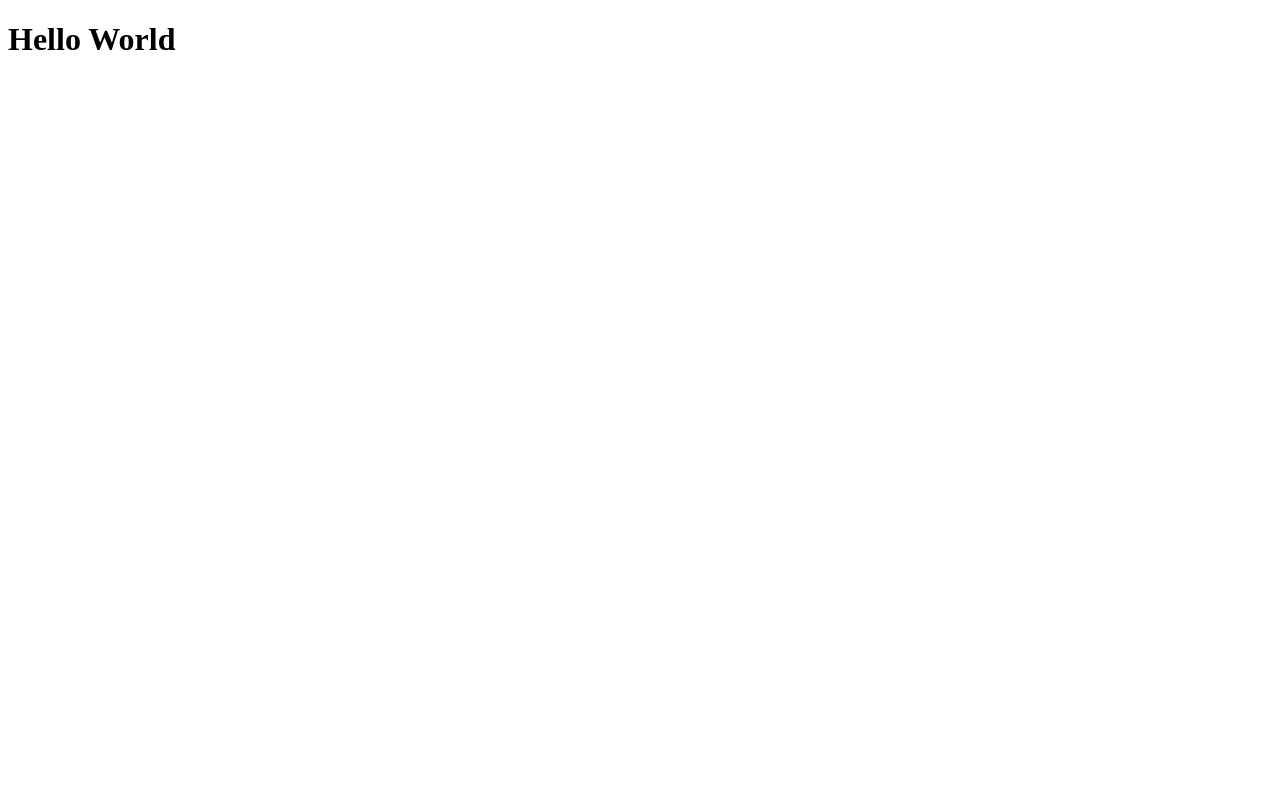
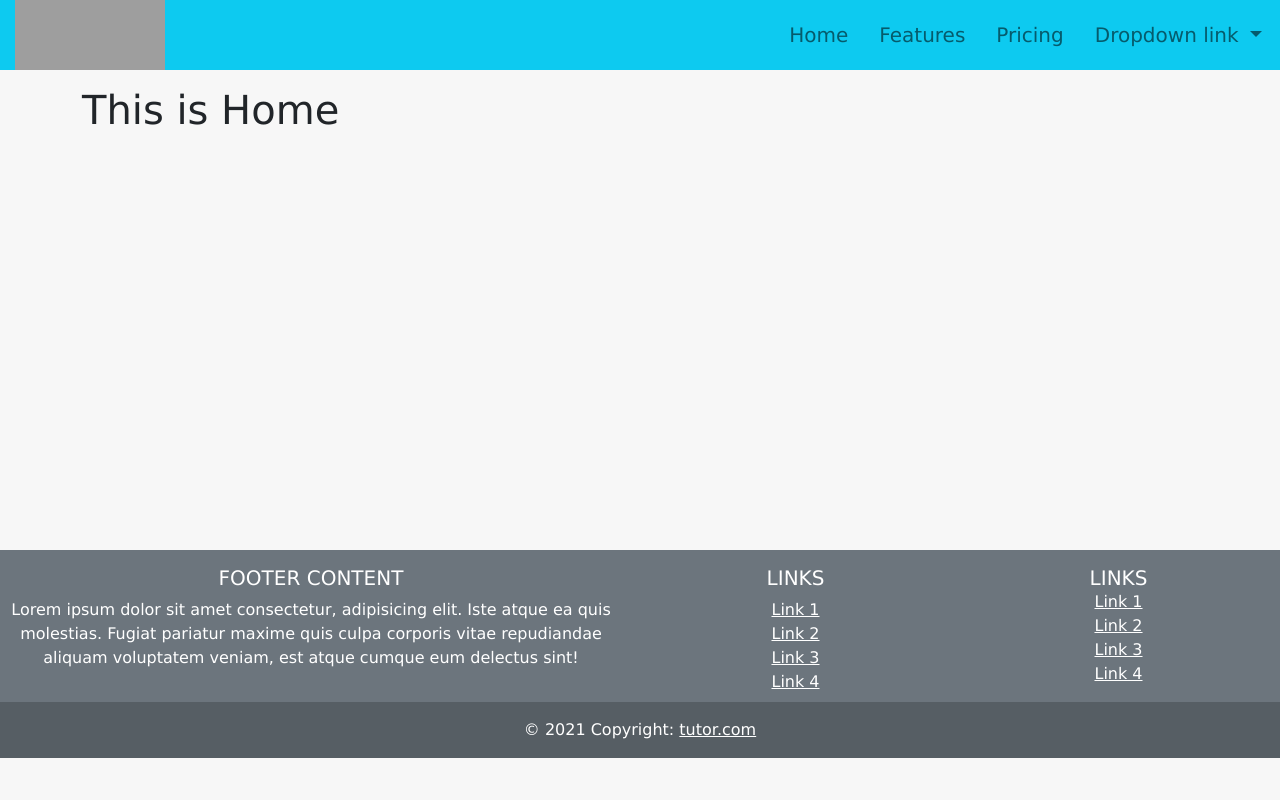
Before and after one commit to Ind20/tutor, a Django app: page / in a window 1280 px wide. Before the commit the page is almost empty. Run offline with Django 3.2, Linux system fonts and the light colour scheme; some libraries are stand-ins or nearby versions; grey boxes are pictures that could not be loaded.

Commit message:
base.html header and footer design

```diff
--- /dev/null
+++ b/static/css/style.css
@@ -0,0 +1,62 @@
+/* - - - - - - - - - - - - - - - - - - - - Universal css - - - - - - - - - - - - - - - - - - - -  */
+
+* {
+    margin: 0;
+    padding: 0;
+}
+
+html, body {
+    width: 100%;
+    height: 100%;
+    background-color: #f7f7f7 !important;
+    font-family: "Lucida Grande"!important;
+}
+
+.container {
+    min-height: 60vh;
+}
+
+.breadcrumb {
+    background-color: #f7f7f7 !important;
+    padding: 0 !important;
+}
+
+.message {
+    margin-top: 10px;
+    text-align: center;
+}
+
+.btn-right {
+    float: right;
+}
+
+.white {
+    color: white !important;
+}
+
+
+/* - - - - - - - - - - - - - - - - - - - - Header css - - - - - - - - - - - - - - - - - - - -  */
+
+.navbar {
+    background-color: slategrey;
+    height: 70px;
+}
+.logo-img {
+    height: 70px;
+    width: 150px;
+    margin-left: 15px;
+}
+.nav-link {
+    font-size: 20px;
+    margin: 0 10px 0 5px;
+}
+
+
+/* - - - - - - - - - - - - - - - - - - - Footer css - - - - - - - - - - - - - - - - - - - - - -  */
+
+.footer {
+    width: 100%;
+}
+.mr0 {
+    margin-right: 0 !important;
+}
--- /dev/null
+++ b/template/base.html
@@ -0,0 +1,98 @@
+{%load static%}
+<!doctype html>
+<html lang="en">
+  <head>
+    <meta charset="utf-8">
+    <meta name="viewport" content="width=device-width, initial-scale=1">
+    <link rel="stylesheet" type="text/css" href="{% static 'css/style.css' %}">
+    <link href="https://cdn.jsdelivr.net/npm/bootstrap@5.0.0-beta3/dist/css/bootstrap.min.css" rel="stylesheet" integrity="sha384-eOJMYsd53ii+scO/bJGFsiCZc+5NDVN2yr8+0RDqr0Ql0h+rP48ckxlpbzKgwra6" crossorigin="anonymous">
+    <link rel="stylesheet" href="https://cdn.jsdelivr.net/npm/bootstrap-icons@1.4.1/font/bootstrap-icons.css">
+    <title>Hello, world!</title>
+  </head>
+  <body>
+    <nav class="navbar navbar-expand-lg navbar-light bg-info">
+        <a href="/"><img class="logo-img" src="{% static 'assets/logo.png' %}" alt="Logo"></a>
+        <div class="collapse navbar-collapse nav justify-content-end" id="navbarNavDropdown">
+            <ul class="navbar-nav">
+                <li class="nav-item">
+                    <a class="nav-link" href="#">Home</a>
+                </li>
+                <li class="nav-item">
+                    <a class="nav-link" href="#">Features</a>
+                </li>
+                <li class="nav-item">
+                    <a class="nav-link" href="#">Pricing</a>
+                </li>
+                <li class="nav-item dropdown">
+                    <a class="nav-link dropdown-toggle" href="#" id="navbarDropdownMenuLink" role="button"
+                        data-bs-toggle="dropdown" aria-expanded="false">
+                        Dropdown link
+                    </a>
+                    <ul class="dropdown-menu" aria-labelledby="navbarDropdownMenuLink">
+                        <li><a class="dropdown-item" href="#">Action</a></li>
+                        <li><a class="dropdown-item" href="#">Another action</a></li>
+                        <li><a class="dropdown-item" href="#">Something else here</a></li>
+                    </ul>
+                </li>
+            </ul>
+        </div>
+    </nav>
+
+    {% block content %}
+    {% endblock %}
+
+    <footer class="pt-3 bg-secondary text-white text-center">
+            <div class="row mr0">
+                <div class="col-lg-6 col-md-12 mb-4 mb-md-0">
+                    <h5 class="text-uppercase">Footer Content</h5>
+                    <p>
+                        Lorem ipsum dolor sit amet consectetur, adipisicing elit. Iste atque ea quis
+                        molestias. Fugiat pariatur maxime quis culpa corporis vitae repudiandae
+                        aliquam voluptatem veniam, est atque cumque eum delectus sint!
+                    </p>
+                </div>
+                <div class="col-lg-3 col-md-6 mb-4 mb-md-0">
+                    <h5 class="text-uppercase">Links</h5>
+
+                    <ul class="list-unstyled mb-0">
+                        <li>
+                            <a href="#!" class="text-white">Link 1</a>
+                        </li>
+                        <li>
+                            <a href="#!" class="text-white">Link 2</a>
+                        </li>
+                        <li>
+                            <a href="#!" class="text-white">Link 3</a>
+                        </li>
+                        <li>
+                            <a href="#!" class="text-white">Link 4</a>
+                        </li>
+                    </ul>
+                </div>
+                <div class="col-lg-3 col-md-6 mb-4 mb-md-0">
+                    <h5 class="text-uppercase mb-0">Links</h5>
+
+                    <ul class="list-unstyled">
+                        <li>
+                            <a href="#!" class="text-white">Link 1</a>
+                        </li>
+                        <li>
+                            <a href="#!" class="text-white">Link 2</a>
+                        </li>
+                        <li>
+                            <a href="#!" class="text-white">Link 3</a>
+                        </li>
+                        <li>
+                            <a href="#!" class="text-white">Link 4</a>
+                        </li>
+                    </ul>
+                </div>
+            </div>
+        <div class="text-center pt-3 pb-3" style="background-color: rgba(0, 0, 0, 0.2);">
+            © 2021 Copyright:
+            <a class="text-white" href="/">tutor.com</a>
+        </div>
+    </footer>
+    <script src="https://cdn.jsdelivr.net/npm/bootstrap@5.0.0-beta3/dist/js/bootstrap.bundle.min.js" integrity="sha384-JEW9xMcG8R+pH31jmWH6WWP0WintQrMb4s7ZOdauHnUtxwoG2vI5DkLtS3qm9Ekf" crossorigin="anonymous"></script>
+  </body>
+</html>
--- a/template/home.html
+++ b/template/home.html
@@ -1,12 +1,14 @@
-<!DOCTYPE html>
-<html lang="en">
-<head>
-    <meta charset="UTF-8">
-    <meta http-equiv="X-UA-Compatible" content="IE=edge">
-    <meta name="viewport" content="width=device-width, initial-scale=1.0">
-    <title>Home</title>
-</head>
-<body>
-    <h1>Hello World</h1>
-</body>
-</html>
+{% extends 'base.html' %}
+{% block content %}
+{%for message in messages%}
+<div class="message alert alert-success alert-dismissible fade show" role="alert">
+    <strong>{{ message}}</strong>
+    <button type="button" class="close" data-dismiss="alert" aria-label="Close">
+        <span aria-hidden="true">&times;</span>
+    </button>
+</div>
+{%endfor%}
+<div class="container pt-3 pb-3">
+    <h1>This is Home</h1>
+</div>
+{% endblock %}
```
